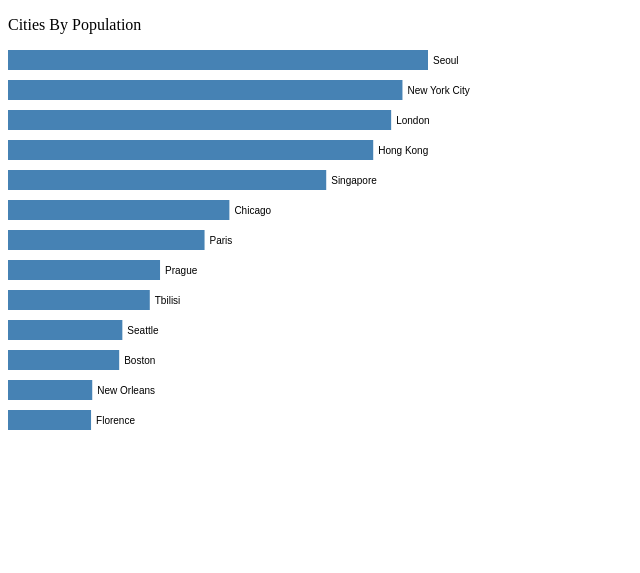
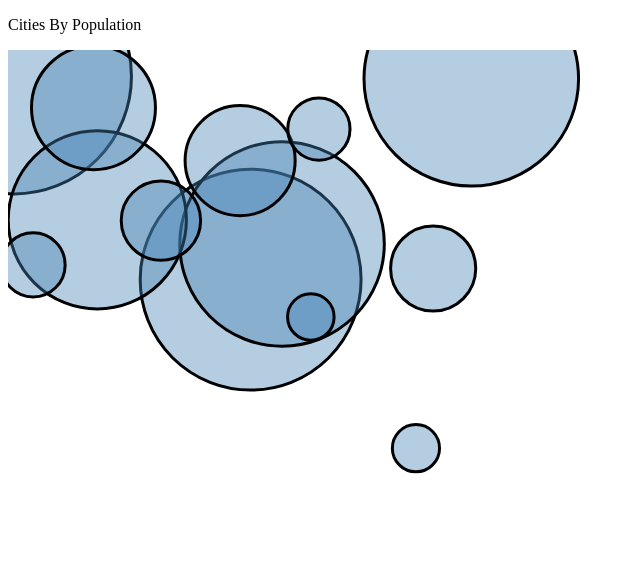
Before and after one commit to yenniejun/d3practice, a website: page index.html in a window 1280 px wide. Shown: the whole page, without its empty margins (0-640 px from the left). Drawn offline with nearby package versions, Linux system fonts and the light colour scheme; a web font is replaced by a local one.

Commit message:
Bubble chart, but they do overlap

```diff
--- a/index.html
+++ b/index.html
@@ -3,6 +3,7 @@
 <head>
 	<script src="https://d3js.org/d3.v5.min.js"></script>
 	<link rel="stylesheet" href="style.css"/>
+	<link href="https://fonts.googleapis.com/css?family=Mansalva&display=swap" rel="stylesheet">
 
 </head>
 
@@ -17,45 +18,49 @@
 
 <script>
 
+// title
 d3.select(".title")
 	.text('Cities By Population');
 
+//todo: add info box (interactive)
+
 d3.csv("cities.csv").then(function(data, error) {
-	data.forEach((d) => d.Population = d.Population.replace(/,/g, ''))
+	// clean data
+	// todo: replace with await
+	data.forEach((d) => {
+		d.Population = d.Population.replace(/,/g, '')
+		d.x = Math.random() * 500;
+		d.y = Math.random() * 500;
+	});
 
-	var width = 420;
-	var barHeight = 20;
+	console.log(data)
 
-	var x = d3.scaleSqrt()
-	    .domain([0, d3.max(data)])
-	    .range([0, width]);
+	// chart
+	var chart = d3.select(".chart")
+    .attr("width", '100%')
+    .attr("height", 1000); // todo make 100 percent
 
-	var chart = d3.select(".chart")
-	    .attr("width", width * 2)
+	var x = d3.scaleLinear()
+    .domain([0, d3.max(data, function(d) { return d.Population; })])
+    .range([0, 30]);
 
-  x.domain([0, d3.max(data, function(d) { return d.Population; })]);
+	var bubble = chart.selectAll("myCircles")
+		 .data(data)
+		 .enter()
+		 .append("circle")
+		 		.attr("class", "bubble")
+		 		.attr("cx", d => d.x)
+        .attr("cy", d => d.y)
+					.attr("r", d => Math.sqrt(d.Population / Math.PI)/15)
+        .style("fill", "69b3a2")
+        .attr("stroke", "#69b3a2")
+        .attr("stroke-width", 3)
+        .attr("fill-opacity", .4)
 
-  chart.attr("height", barHeight * data.length*2);
-
-  var bar = chart.selectAll("g")
-      .data(data)
-    .enter().append("g")
-      .attr("transform", function(d, i) { return "translate(0," + i * barHeight *1.5+ ")"; });
-
-  bar.append("rect")
-  		.attr("class", "bar")
-      .attr("width", function(d) { return x(d.Population); })
-      .attr("height", barHeight)
-      .attr("cityName", d => d.City);
-
-  console.log(chart.selectAll("rect"))
-
-  chart.selectAll("rect")
-  	.text(function(d) {return d.City});
-
-  bar.append("text")
-      .attr("x", function(d) { return x(d.Population) + 5; })
-      .attr("y", barHeight / 2)
+  // // append text
+  bubble.append("g")
+      .attr("x", d => d.x/2)
+      .attr("y", d => d.y/2)
       .attr("dy", ".35em")
       .text(function(d) { return d.City; });
 });
--- a/style.css
+++ b/style.css
@@ -1,17 +1,14 @@
-.chart rect {
+.chart circle {
   fill: steelblue;
+  stroke: black;
 }
 
-.chart text {
+.bubble text {
   fill: black;
-  font: 10px sans-serif;
-  text-anchor: start;
+  /*font-family: 'Mansalva', cursive;*/
+  text-anchor: middle;
 }
 
-.bar:hover {
+.bubble:hover {
 	fill: purple;
 }
-
-.bar:hover > text {
-	display:none;
-}
```
